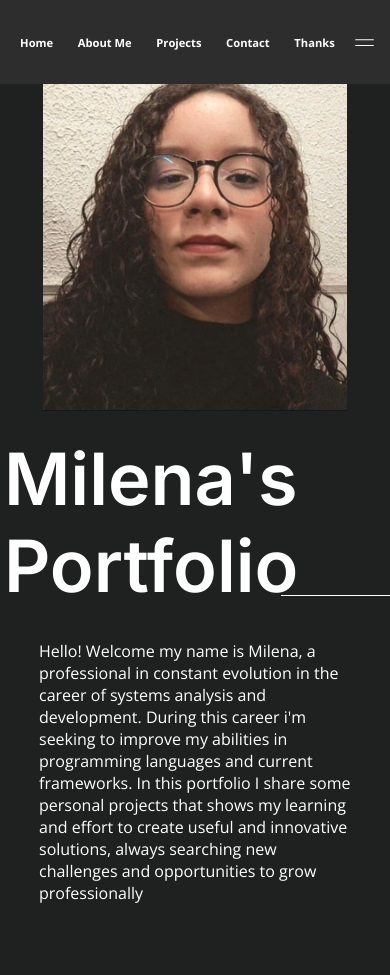
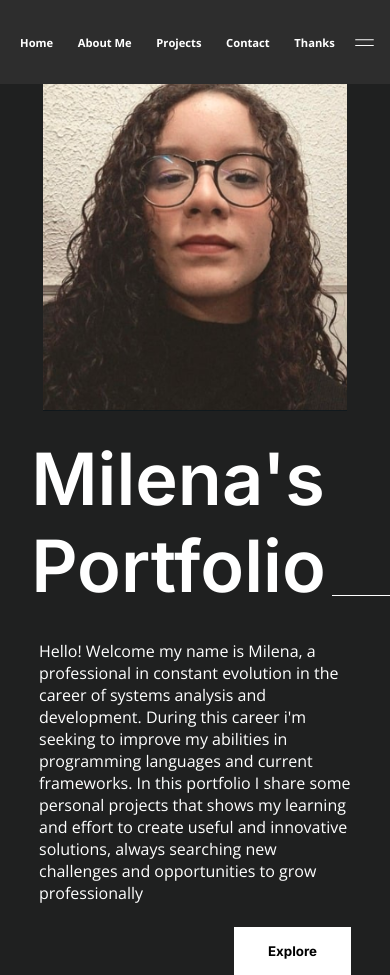
Before and after one commit to Milenaslv20/portfolio-milena, a React (Create React App) app: page /portfolio-milena/english in a window 390 px wide. Before the commit the page ends 904 px from the top, so only its background shows below. Built offline with nearby package versions, Linux system fonts and the light colour scheme; a web font is replaced by a local one.

Commit message:
feature: button home

```diff
--- a/src/components/Home.js
+++ b/src/components/Home.js
@@ -3,7 +3,7 @@ import styles from '../styles/styles.module.css'
 
 import Me from '../svg/Me.svg'
 
-const Home = ( { titleHome, paragraphHome } ) => {
+const Home = ( { titleHome, paragraphHome, buttonHome } ) => {
   return (
     <div className={styles.container_home_comp}>
         <div className={styles.img_me}>
@@ -16,6 +16,8 @@ const Home = ( { titleHome, paragraphHome } ) => {
             <h1 className={styles.text_inter} id={styles.text_inter}>{titleHome}</h1>
 
             <p className={styles.text_openSans} id={styles.text_openSans}>{paragraphHome}</p>
+
+            <button className={styles.text_inter} id={styles.button_home}>{buttonHome}</button>
         </div>
     </div>
   )
--- a/src/pages/english/English.js
+++ b/src/pages/english/English.js
@@ -25,6 +25,8 @@ function English() {
         paragraphHome="Hello! Welcome my name is Milena, a professional in constant evolution in the career of systems analysis and development. During this career
         i'm seeking to improve my abilities in programming languages and current frameworks. In this portfolio I share some personal projects that shows my learning
         and effort to create useful and innovative solutions, always searching new challenges and opportunities to grow professionally"
+
+        buttonHome="Explore"
       />
     </div>
   )
--- a/src/pages/portuguese/Portuguese.js
+++ b/src/pages/portuguese/Portuguese.js
@@ -26,6 +26,8 @@ function Portuguese() {
         Ao longo da minha trajetória, busco aprimorar minhas habilidades em linguagens de programação e frameworks utilizadas atualmente Neste portfólio,
         compartilho alguns dos projetos que refletem meu aprendizado e empenho em criar soluções eficientes e inovadoras, sempre em busca de novos desafios
         e oportunidades para crescer profissionalmente"
+
+        buttonHome="Explorar"
       />
     </div>
   )
--- a/src/styles/styles.module.css
+++ b/src/styles/styles.module.css
@@ -124,7 +124,7 @@
 }
 
 .container_home_comp{
-    margin-top: 6.3%;
+    margin-top: 2%;
     display: flex;
 }
 
@@ -153,6 +153,24 @@
     float: right;
     top: 50vh;
 }
+
+#button_home {
+    position: relative;
+    background-color: #fff;
+    border: none;
+    color: #000;
+    width: 15%;
+    height: 7%;
+    font-weight: bold;
+    top: 27%;
+    left: 15%;
+    cursor: pointer;
+    transition: 0.9s;
+}
+#button_home:hover{
+    box-shadow: 0px 0px 9px #fff;
+}
+
 
 
 /* TODO: STYLES RESPONSIVE */
@@ -200,7 +218,7 @@
     #text_inter{
         font-size: 450%;
         width: 90%;
-        left: 1%;
+        left: 8%;
         top: 0;
         width: 74%;
         text-align: center;
@@ -213,15 +231,16 @@
     }
 
     .line_home{
-        top: 35%;
+        top: 19vh;
         width: 15%;
     }
 
-    .line_home{
-        top: 19vh;
-        width: 28%;
+    #button_home{
+        left: 60%;
+        margin-top: 6%;
+        width: 30%;
+        padding: 4%;
     }
-
 
 
     /* TODO: STYLES LANGUAGE COMPONENT */
```
